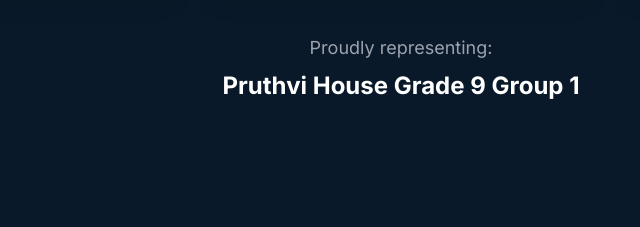
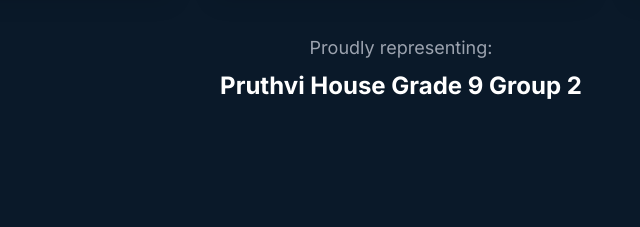
Before and after one commit to gamingwithinsaan17/School-project, a plain HTML site: page index.html in a window 1280 px wide. Shown: the part 3240-3467 px from the top of the page, 239-879 px from the left. Drawn offline with nearby package versions, Linux system fonts and the light colour scheme.

Commit message:
Update index.html

```diff
--- a/index.html
+++ b/index.html
@@ -194,7 +194,7 @@
 
         <div class="text-center mt-12">
             <p class="text-gray-400 text-lg">Proudly representing:</p>
-            <p class="text-white text-2xl font-bold mt-2">Pruthvi House Grade 9 Group 1</p>
+            <p class="text-white text-2xl font-bold mt-2">Pruthvi House Grade 9 Group 2</p>
         </div>
     </section>
 
@@ -354,4 +354,5 @@
         });
     </script>
 </body>
+
 </html>
```
